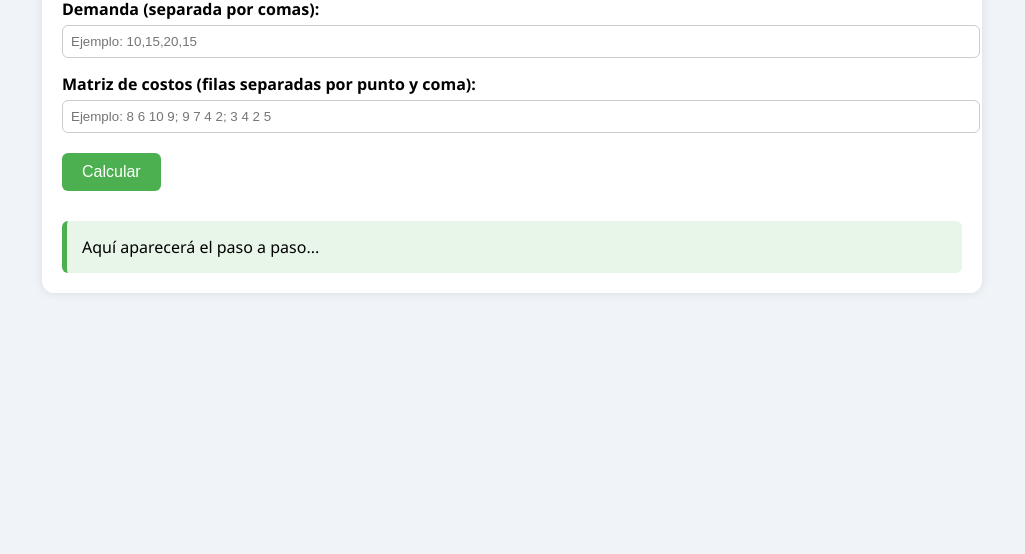
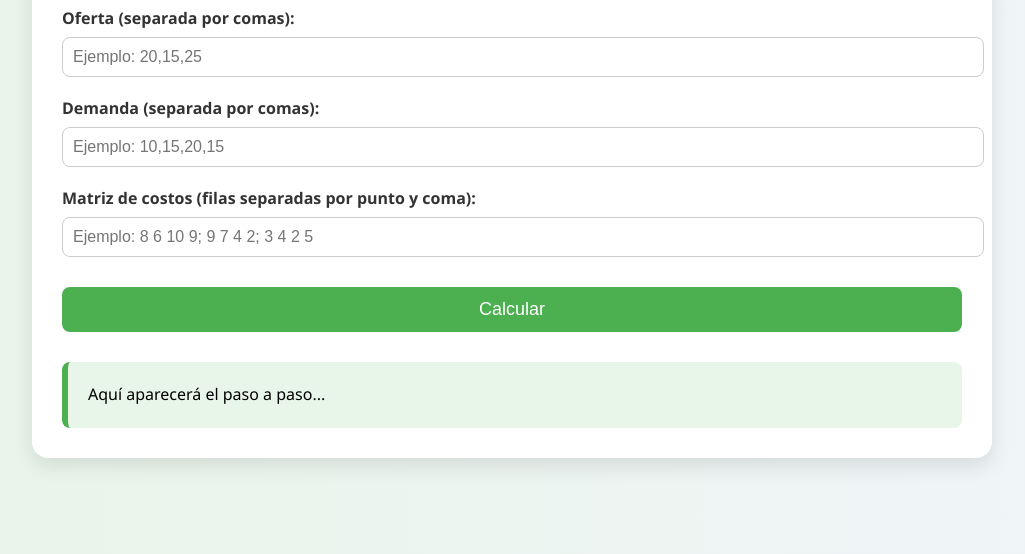
Before and after one commit to jhernandeza74-commits/metodo-transporte, a plain HTML site: page index-nuevo.html in a window 1280 px wide. Shown: the part 246-800 px from the top of the page, without its empty margins (128-1153 px from the left). Drawn offline with Linux system fonts and the light colour scheme.

Commit message:
Update index-nuevo.html

```diff
--- a/index-nuevo.html
+++ b/index-nuevo.html
@@ -1,77 +1,106 @@
-<!-- index-nuevo.html -->
 <!DOCTYPE html>
 <html lang="es">
 <head>
-  <meta charset="UTF-8">
-  <meta name="viewport" content="width=device-width, initial-scale=1.0">
+  <meta charset="UTF-8" />
+  <meta name="viewport" content="width=device-width, initial-scale=1.0" />
   <title>Método de Transporte</title>
-  <link rel="manifest" href="manifest.json">
-  <meta name="theme-color" content="#4CAF50">
+  <link rel="manifest" href="manifest.json" />
+  <meta name="theme-color" content="#4CAF50" />
   <style>
     body {
+      margin: 0;
       font-family: 'Segoe UI', sans-serif;
-      background-color: #f0f4f8;
-      margin: 0;
-      padding: 20px;
+      background: linear-gradient(to right, #e8f5e9, #f0f4f8);
+      display: flex;
+      justify-content: center;
+      align-items: center;
+      min-height: 100vh;
     }
+
+    .card {
+      background-color: white;
+      padding: 30px;
+      border-radius: 16px;
+      box-shadow: 0 8px 20px rgba(0, 0, 0, 0.1);
+      max-width: 900px;
+      width: 100%;
+      animation: fadeIn 0.8s ease;
+    }
+
+    @keyframes fadeIn {
+      from { opacity: 0; transform: translateY(20px); }
+      to { opacity: 1; transform: translateY(0); }
+    }
+
     h1 {
       text-align: center;
-      color: #2c3e50;
+      color: #2e7d32;
+      margin-bottom: 10px;
     }
-    .container {
-      max-width: 900px;
-      margin: auto;
-      background: white;
-      padding: 20px;
-      border-radius: 12px;
-      box-shadow: 0 0 10px rgba(0,0,0,0.1);
+
+    label {
+      display: block;
+      margin-top: 20px;
+      font-weight: bold;
+      color: #333;
     }
-    label {
-      font-weight: bold;
-      display: block;
-      margin-top: 15px;
-    }
+
     input[type="text"] {
       width: 100%;
-      padding: 8px;
-      margin-top: 5px;
+      padding: 10px;
+      margin-top: 8px;
       border: 1px solid #ccc;
-      border-radius: 6px;
+      border-radius: 8px;
+      font-size: 16px;
     }
+
     button {
-      margin-top: 20px;
-      padding: 10px 20px;
+      margin-top: 30px;
+      width: 100%;
+      padding: 12px;
       background-color: #4CAF50;
       color: white;
       border: none;
-      border-radius: 6px;
+      border-radius: 8px;
+      font-size: 18px;
       cursor: pointer;
-      font-size: 16px;
+      transition: background-color 0.3s ease;
     }
+
     button:hover {
       background-color: #388E3C;
     }
+
     #resultado {
       margin-top: 30px;
-      padding: 15px;
       background-color: #e8f5e9;
-      border-left: 5px solid #4CAF50;
-      border-radius: 6px;
+      padding: 20px;
+      border-left: 6px solid #4CAF50;
+      border-radius: 8px;
+      font-size: 16px;
+      line-height: 1.6;
+      animation: fadeIn 0.5s ease;
+    }
+
+    .error {
+      color: red;
+      font-size: 14px;
+      margin-top: 5px;
     }
   </style>
 </head>
 <body>
-  <div class="container">
+  <div class="card">
     <h1>Método de Transporte<br><small>(Esquina Noroeste)</small></h1>
 
     <label for="oferta">Oferta (separada por comas):</label>
-    <input type="text" id="oferta" placeholder="Ejemplo: 20,15,25">
+    <input type="text" id="oferta" placeholder="Ejemplo: 20,15,25" />
 
     <label for="demanda">Demanda (separada por comas):</label>
-    <input type="text" id="demanda" placeholder="Ejemplo: 10,15,20,15">
+    <input type="text" id="demanda" placeholder="Ejemplo: 10,15,20,15" />
 
     <label for="costos">Matriz de costos (filas separadas por punto y coma):</label>
-    <input type="text" id="costos" placeholder="Ejemplo: 8 6 10 9; 9 7 4 2; 3 4 2 5">
+    <input type="text" id="costos" placeholder="Ejemplo: 8 6 10 9; 9 7 4 2; 3 4 2 5" />
 
     <button onclick="calcular()">Calcular</button>
 
@@ -86,11 +115,26 @@
     }
 
     function calcular() {
-      const oferta = document.getElementById("oferta").value.split(",").map(Number);
-      const demanda = document.getElementById("demanda").value.split(",").map(Number);
-      const matriz = document.getElementById("costos").value.split(";").map(fila =>
+      const ofertaInput = document.getElementById("oferta").value.trim();
+      const demandaInput = document.getElementById("demanda").value.trim();
+      const costosInput = document.getElementById("costos").value.trim();
+      const resultadoDiv = document.getElementById("resultado");
+
+      if (!ofertaInput || !demandaInput || !costosInput) {
+        resultadoDiv.innerHTML = "<span class='error'>⚠️ Por favor completa todos los campos.</span>";
+        return;
+      }
+
+      const oferta = ofertaInput.split(",").map(Number);
+      const demanda = demandaInput.split(",").map(Number);
+      const matriz = costosInput.split(";").map(fila =>
         fila.trim().split(" ").map(Number)
       );
+
+      if (matriz.length !== oferta.length || matriz[0].length !== demanda.length) {
+        resultadoDiv.innerHTML = "<span class='error'>⚠️ Las dimensiones de la matriz no coinciden con oferta y demanda.</span>";
+        return;
+      }
 
       let resultado = "";
       let i = 0, j = 0;
@@ -98,7 +142,7 @@
 
       while (i < oferta.length && j < demanda.length) {
         const cantidad = Math.min(oferta[i], demanda[j]);
-        asignaciones.push(`Asignar ${cantidad} unidades desde F${i+1} a D${j+1} (Costo: ${matriz[i][j]})`);
+        asignaciones.push(`🟢 Asignar ${cantidad} unidades desde F${i+1} a D${j+1} (Costo: ${matriz[i][j]})`);
         oferta[i] -= cantidad;
         demanda[j] -= cantidad;
 
@@ -107,7 +151,7 @@
       }
 
       resultado = asignaciones.join("<br>");
-      document.getElementById("resultado").innerHTML = resultado;
+      resultadoDiv.innerHTML = resultado;
     }
   </script>
 </body>
```
